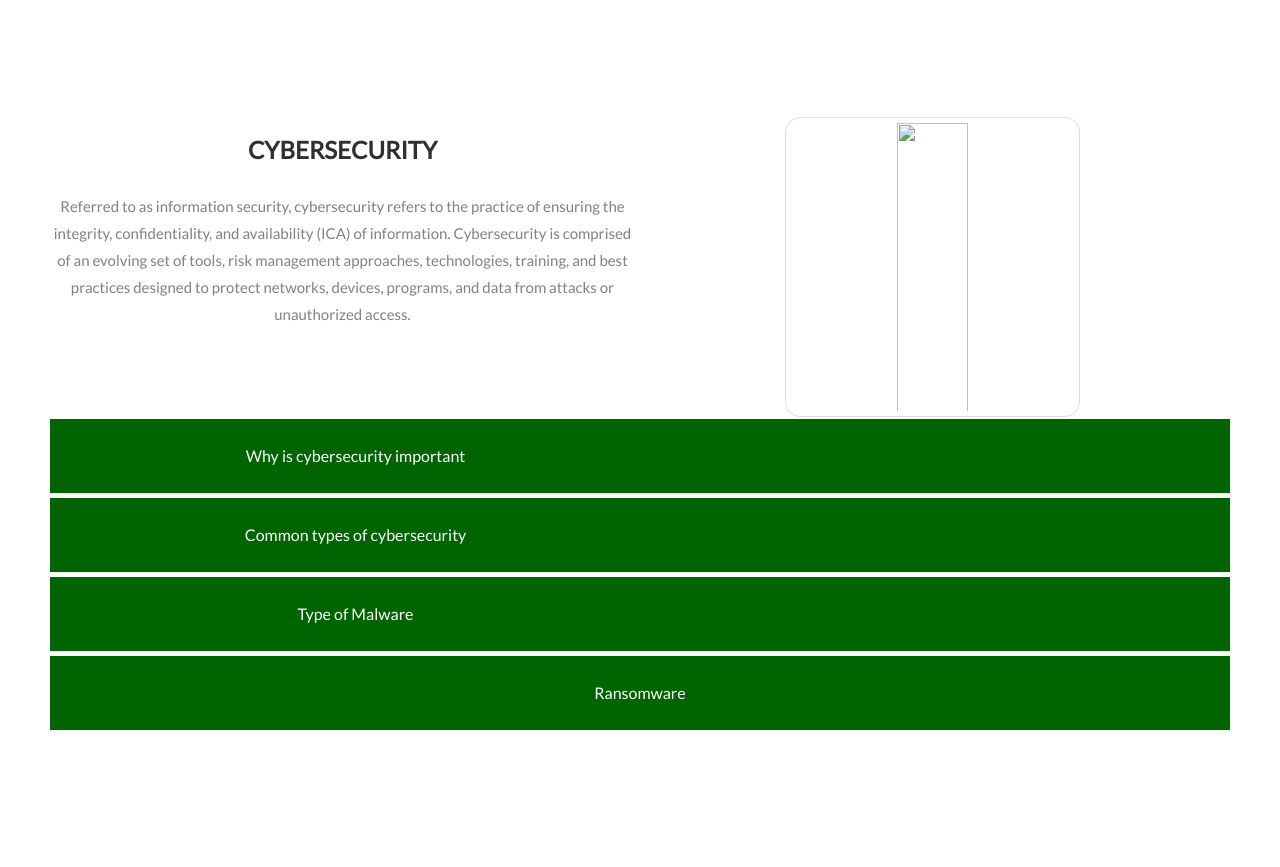
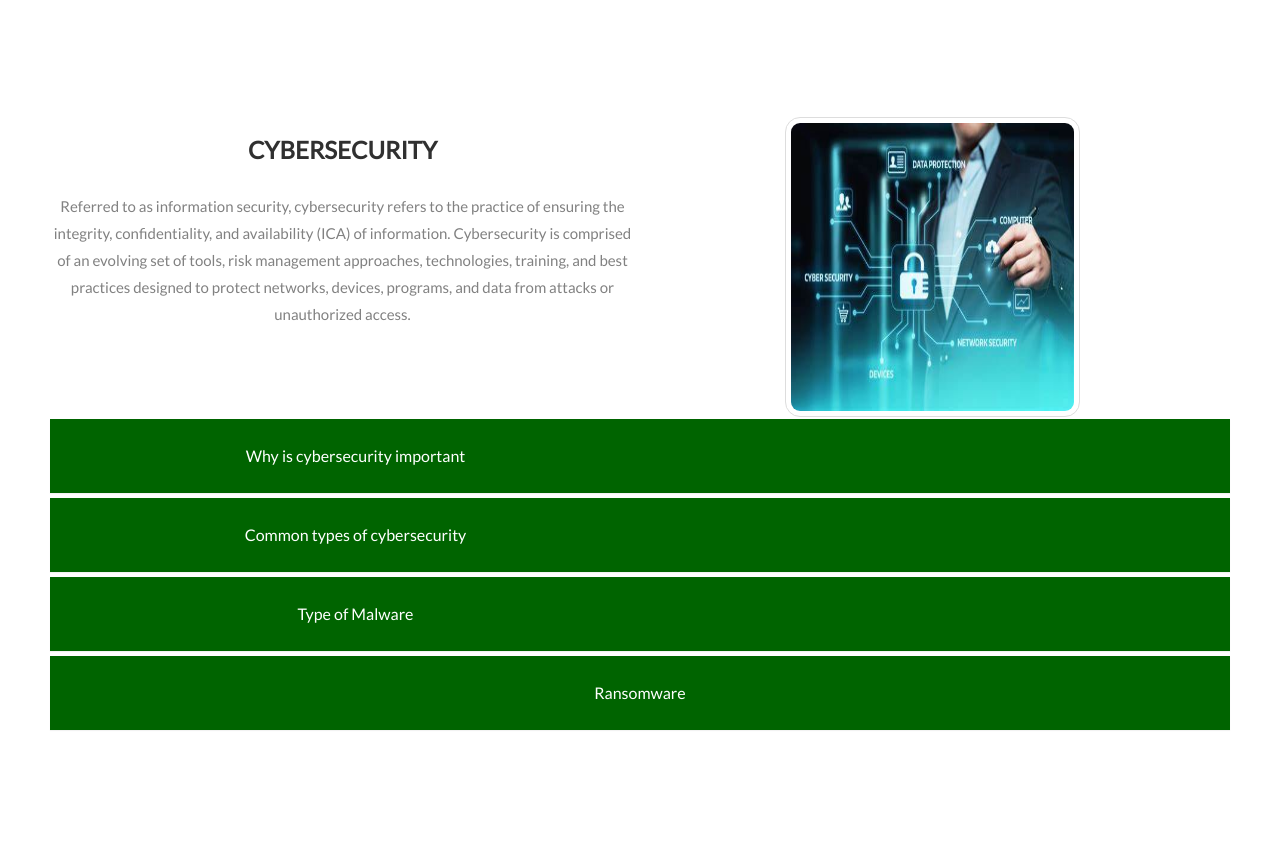
Before and after one commit to Huynbin1988/Demo10, a plain HTML site: page index.html in a window 1280 px wide. Shown: the part 2258-3125 px from the top of the page. Drawn offline with nearby package versions, Linux system fonts and the light colour scheme; the site is published under a folder, as on GitHub Pages, so addresses that start at the root find nothing; grey boxes are pictures that could not be loaded.

Commit message:
Update index.html

```diff
--- a/index.html
+++ b/index.html
@@ -164,7 +164,7 @@
 <!-- Container (Security Section) -->
 <div id="security" class="container-fluid text-center">
 
-    <img src="/images/OIP.jpg" class="w3-image w3-greyscale-min" id="myimg2" style="width:25%; float:right; margin:0px 150px 200px;">
+    <img src="images/OIP.jpg" class="w3-image w3-greyscale-min" id="myimg2" style="width:25%; float:right; margin:0px 150px 200px;">
     <h2>Cybersecurity</h2>
     <p>
       Referred to as information security, cybersecurity refers to the practice of ensuring the integrity, confidentiality,
```
